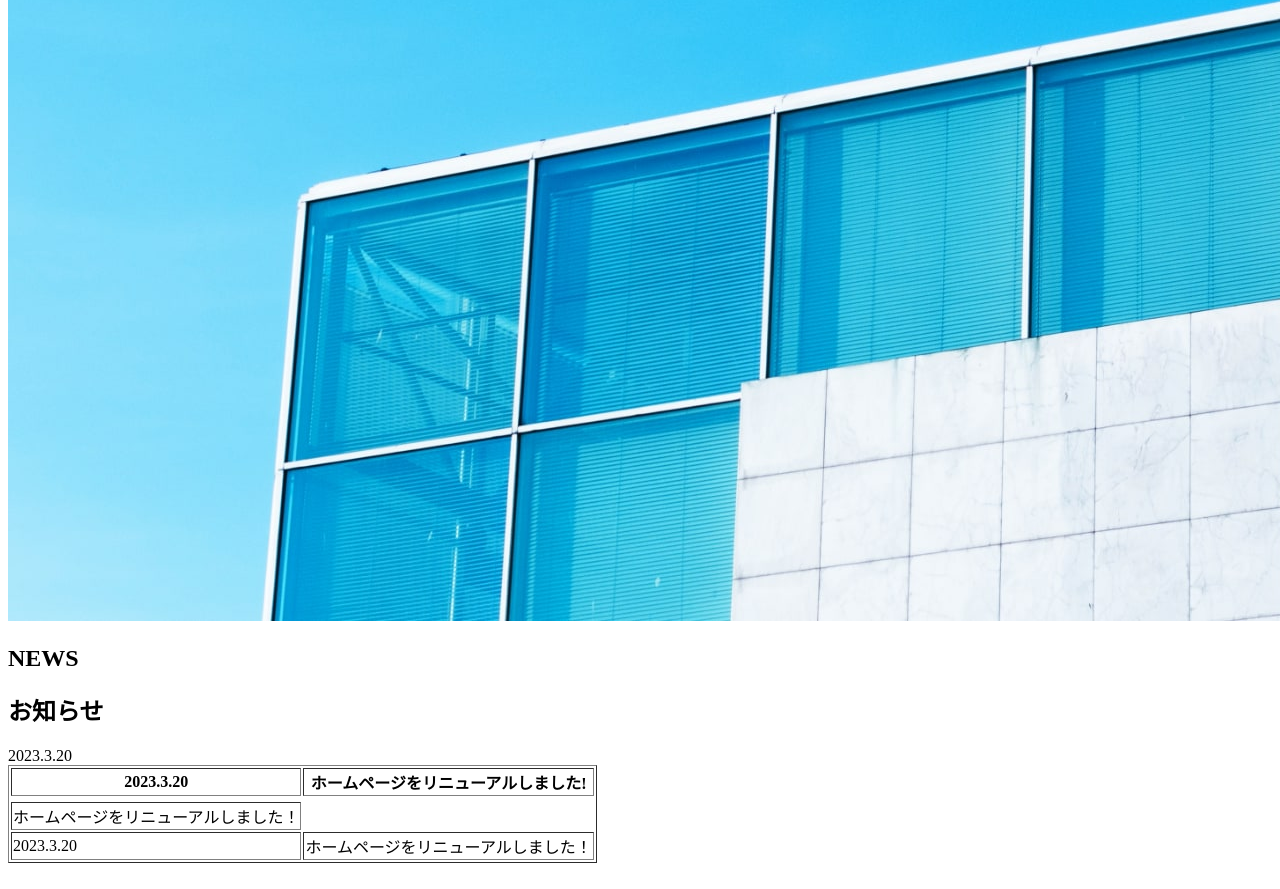
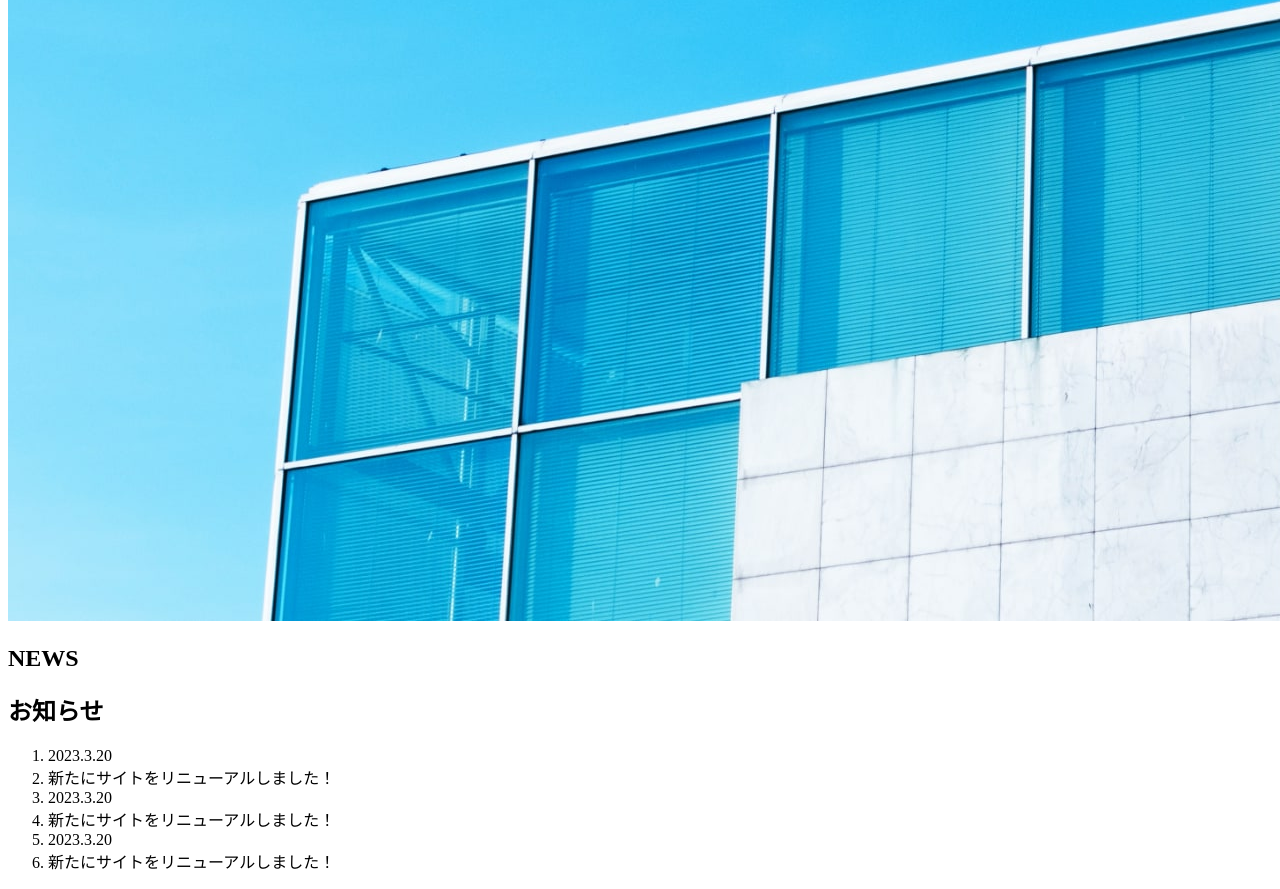
Before and after one commit to wolf32096/web_prac, a plain HTML site: page index.html in a window 1280 px wide. Shown: the part 229-1118 px from the top of the page. Drawn offline with Linux system fonts and the light colour scheme.

Commit message:
change news

```diff
--- a/index.html
+++ b/index.html
@@ -15,20 +15,17 @@
     <section class="news">
       <h1>NEWS</h1>
       <h2>お知らせ</h2>
-      <table border="1">
-        <tr>
-          <th>2023.3.20</th>
-          <th>ホームページをリニューアルしました!</th>
-        </tr>
-        <tr>
-          <tr>2023.3.20</tr>
-          <td>ホームページをリニューアルしました！</td>
-        </tr>
-        <tr>
-          <td>2023.3.20</td>
-          <td>ホームページをリニューアルしました！</td>
-        </tr>
-      </table>
+
+      <ol>
+        <li><div class="date">2023.3.20</div> </li>
+        <li><div class="description">新たにサイトをリニューアルしました！</div> </li>
+        <li><div class="date">2023.3.20</div> </li>
+        <li><div class="description">新たにサイトをリニューアルしました！</div> </li>
+        <li><div class="date">2023.3.20</div> </li>
+        <li><div class="description">新たにサイトをリニューアルしました！</div> </li>
+
+      </ol>
+
 
     </section>
     <footer>
```
